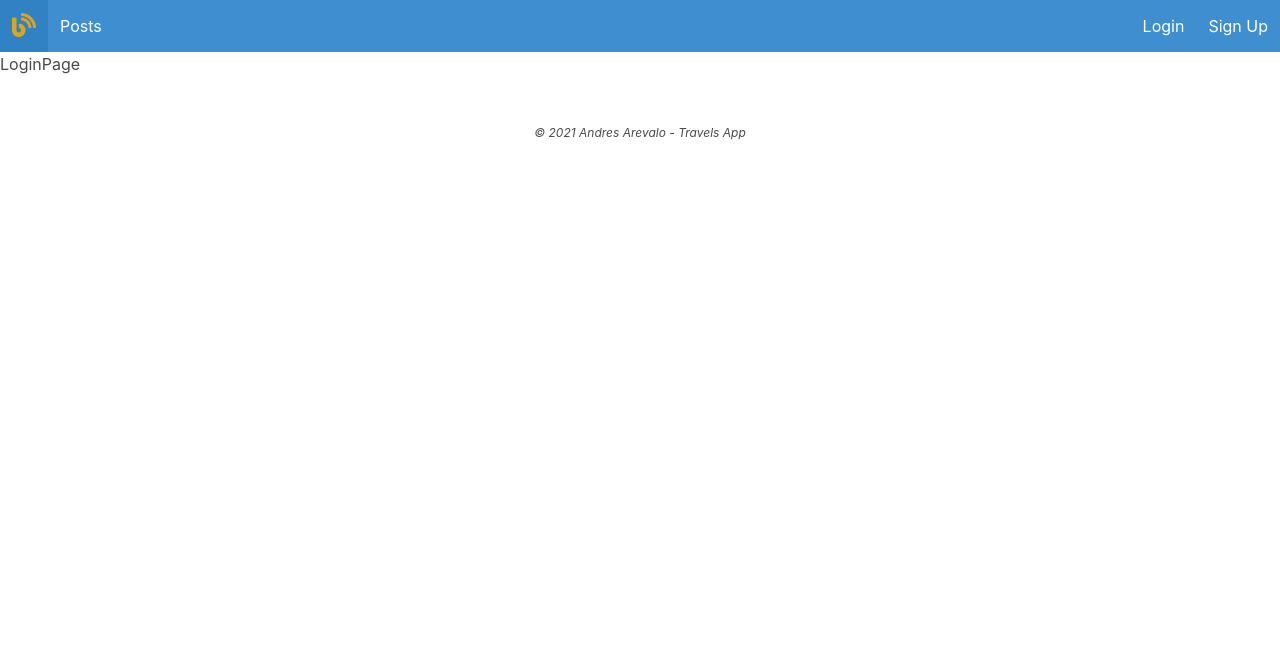
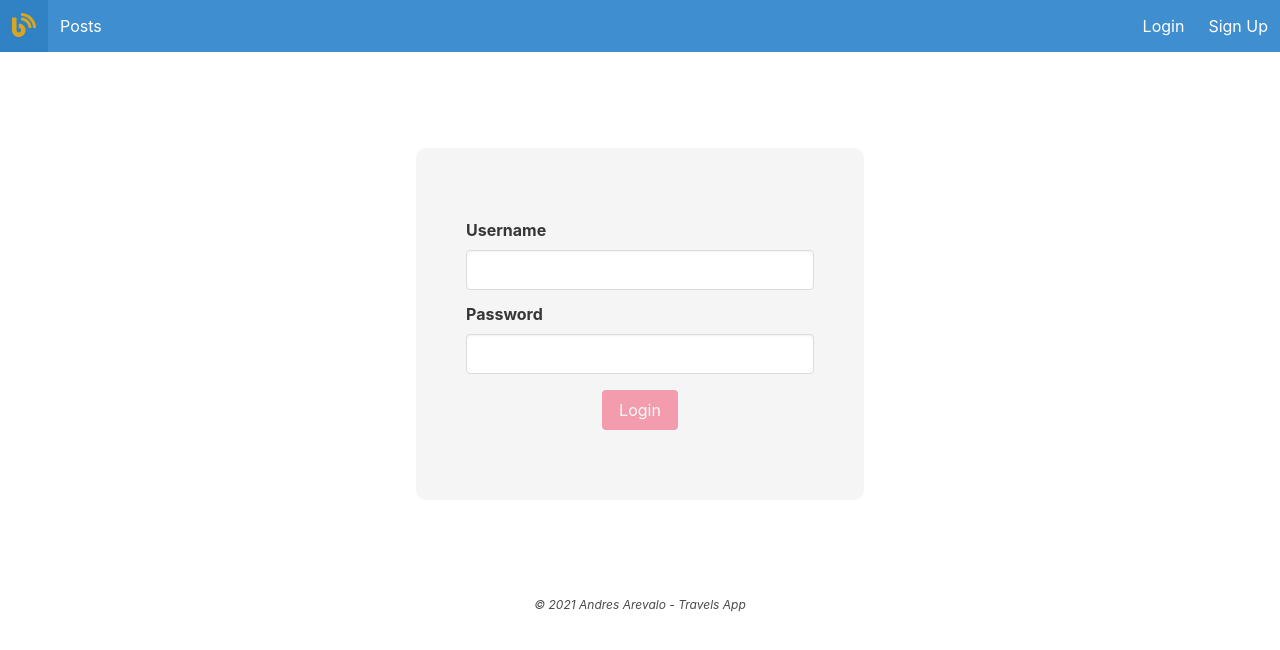
Before and after one commit to andresfelipear/NodeJS-FinalProyect, a React (Create React App) app: page /login in a window 1280 px wide. Shown: the top 650 px of the page. Built offline with nearby package versions, Linux system fonts and the light colour scheme.

Commit message:
login page done

```diff
--- a/src/components/header/Header.jsx
+++ b/src/components/header/Header.jsx
@@ -1,4 +1,4 @@
-import React, { useState } from 'react'
+import React from 'react'
 import "./Header.css"
 
 function Header() {
--- a/src/pages/LoginPage.jsx
+++ b/src/pages/LoginPage.jsx
@@ -1,8 +1,109 @@
 import React from 'react'
+import { useLocation, useNavigate } from 'react-router-dom'
+import { useEffect, useState } from "react";
+import {
+  Heading,
+  Button,
+  Notification,
+} from "react-bulma-components";
 
 function LoginPage() {
+  const [username, setUsername] = useState("");
+  const [password, setPassword] = useState(undefined);
+  const [status, setStatus] = useState("");
+  const [isLoading, setIsLoading] = useState(false);
+  const [disabled, setDisabled] = useState(true);
+
+  const navigate = useNavigate()
+  const location = useLocation()
+
+  const submit = () => {
+    const body = { username, password };
+    setIsLoading(true);
+    fetch("http://localhost:8000/api/user/login", {
+      method: "POST",
+      headers: { "Content-Type": "application/json" },
+      body: JSON.stringify(body),
+    })
+      .then((res) => {
+        if (!res.ok) {
+          setIsLoading(false);
+          throw new Error(res.status);
+        }
+        return res.json();
+      })
+      .then((data) => {
+        setStatus("success");
+        setIsLoading(false);
+        let from = location.state?.from?.pathname || '/'
+        navigate(from, { replace: true })
+      })
+      .catch((err) => {
+        setStatus("error");
+        setIsLoading(false);
+      });
+  };
+
+  useEffect(() => {
+    if (password && username) {
+      setDisabled(false)
+    }
+
+    return () => {
+      setStatus("")
+      setIsLoading(false)
+    }
+  }, [password, username])
+
   return (
-    <div>LoginPage</div>
+    <main className="section mt-6 ">
+
+      <div className="widthForm has-background-light">
+        {status === "error" && (
+          <Notification>
+            <Heading>Error Signing Up!</Heading>
+            Username and/or Email already exists
+            <Button remove role="alertdialog" onClick={() => setStatus("")} />
+          </Notification>
+        )}
+        {status === "success" && (
+          <Notification>
+            <Heading>Signed Up Successfully</Heading>
+            Click <a href='/'>here</a> to go to main Page
+            <Button remove role="alertdialog" onClick={() => setStatus("")} />
+          </Notification>
+        )}
+
+        <div className="field">
+          <label className="label" htmlFor="username">Username</label>
+          <div className="control">
+            <input className="input" type="text" name="username" onChange={(e) => setUsername(e.target.value)} />
+          </div>
+        </div>
+        <div className="field">
+          <label className="label" htmlFor="password">Password</label>
+          <div className="control">
+            <input className="input" type="password" name="password" onChange={(e) => setPassword(e.target.value)} />
+          </div>
+        </div>
+        <div className="is-flex is-justify-content-center mt-4">
+          <button
+            className={`button ${isLoading && 'is-loading'} ${disabled && 'is-danger'} ${!disabled && 'is-link'}`}
+            disabled={disabled}
+            onClick={submit}
+            type="submit">
+            Login
+          </button>
+
+        </div>
+
+
+        {isLoading && <span>Loading...</span>}
+      </div>
+
+
+
+    </main>
   )
 }
 
--- a/src/pages/SignUpPage.jsx
+++ b/src/pages/SignUpPage.jsx
@@ -71,7 +71,7 @@ export default function SignUpPage() {
                 {status === "success" && (
                     <Notification>
                         <Heading>Signed Up Successfully</Heading>
-                        Click <a>here</a> to go to Login page
+                        Click <a href="/login">here</a> to go to Login page
                         <Button remove role="alertdialog" onClick={() => setStatus("")} />
                     </Notification>
                 )}
```
